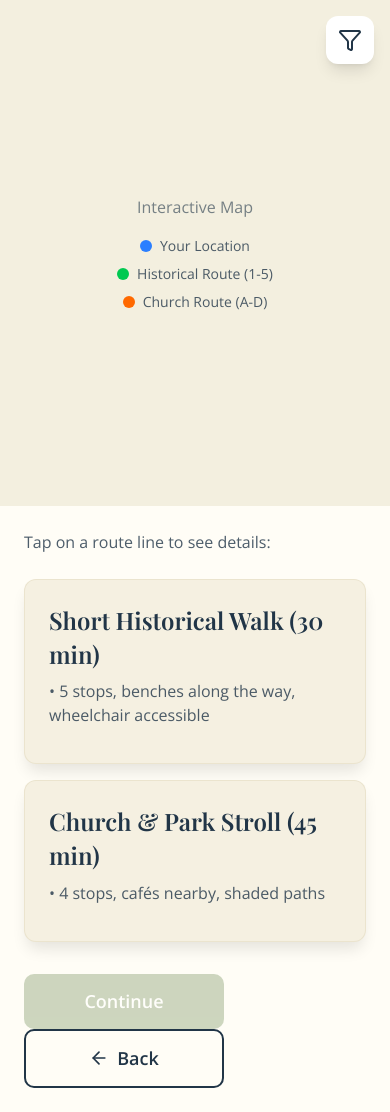
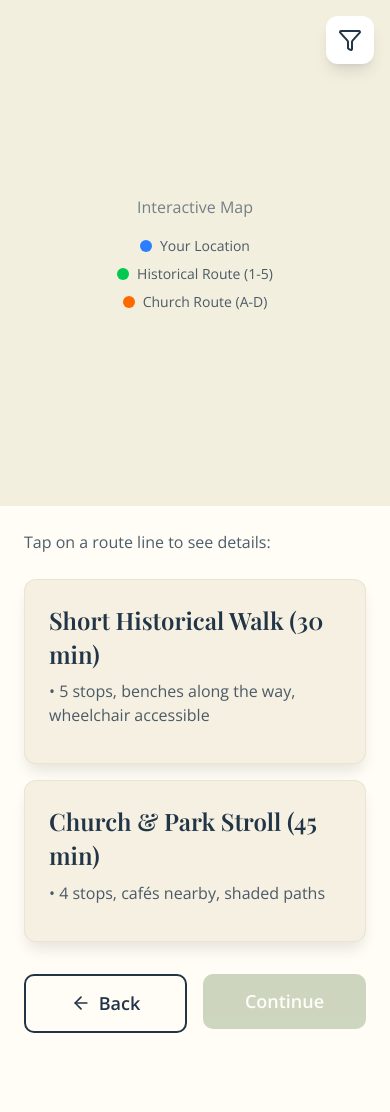
Before and after one commit to sanitaravel/mittweida, a React (Vite) app in the folder frontend/: page /routes in a window 390 px wide. After the commit the page ends 1057 px from the top, so only its background shows below. Built offline with nearby package versions, Linux system fonts and the light colour scheme.

Commit message:
fix: improve mobile layout for route selection buttons
- Change buttons from vertical stack to horizontal row layout
- Reduce button min-width for better mobile compatibility
- Remove max-width constraints for responsive design
- Swap button positions (Back left, Continue right)

```diff
--- a/frontend/src/index.css
+++ b/frontend/src/index.css
@@ -109,8 +109,7 @@ h6 {
   font-size: var(--button-font-size, 1.125rem);
   font-weight: 600;
   min-height: 3.25rem;
-  min-width: 12.5rem;
-  max-width: 17.5rem;
+  min-width: 8rem;
   border: none;
   cursor: pointer;
   transition: all 0.2s ease;
@@ -142,8 +141,7 @@ h6 {
   font-size: var(--button-font-size, 1.125rem);
   font-weight: 600;
   min-height: 3.25rem;
-  min-width: 12.5rem;
-  max-width: 17.5rem;
+  min-width: 8rem;
   cursor: pointer;
   transition: all 0.2s ease;
   display: flex;
--- a/frontend/src/pages/RouteSelection.tsx
+++ b/frontend/src/pages/RouteSelection.tsx
@@ -72,7 +72,6 @@ const RouteSelection = () => {
         <p className="text-body text-lg text-charcoal/80 mb-6">
           {t("tapOnRoute")}
         </p>
-
         <div className="space-y-4 mb-8">
           {routes.map((route) => (
             <div
@@ -93,27 +92,26 @@ const RouteSelection = () => {
               </p>
             </div>
           ))}
-        </div>
+        </div>{" "}
+        {/* Action Buttons */}
+        <div className="flex gap-4">
+          <Link href="/" className="flex-1">
+            <button className="btn-secondary w-full">
+              <div className="flex items-center justify-center gap-2">
+                <ArrowLeft size={20} />
+                {t("back")}
+              </div>
+            </button>
+          </Link>
 
-        {/* Action Buttons */}
-        <div className="space-y-4">
-          <Link href="/tour/historical">
+          <Link href="/tour/historical" className="flex-1">
             <button
-              className={`btn-primary ${
+              className={`btn-primary w-full ${
                 !selectedRoute ? "opacity-50 cursor-not-allowed" : ""
               }`}
               disabled={!selectedRoute}
             >
               {t("continue")}
-            </button>
-          </Link>
-
-          <Link href="/">
-            <button className="btn-secondary">
-              <div className="flex items-center justify-center gap-2">
-                <ArrowLeft size={20} />
-                {t("back")}
-              </div>
             </button>
           </Link>
         </div>
```
